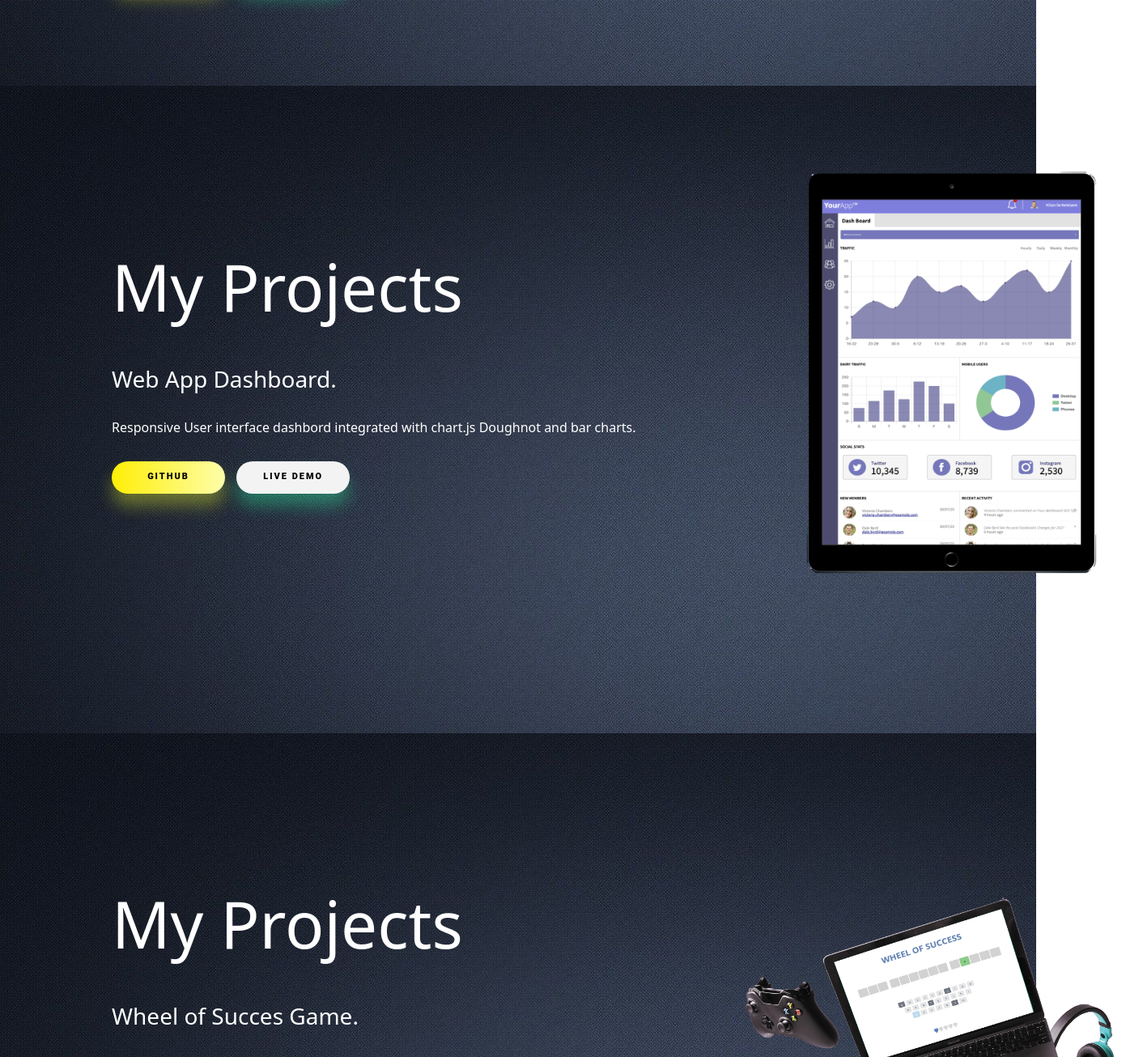
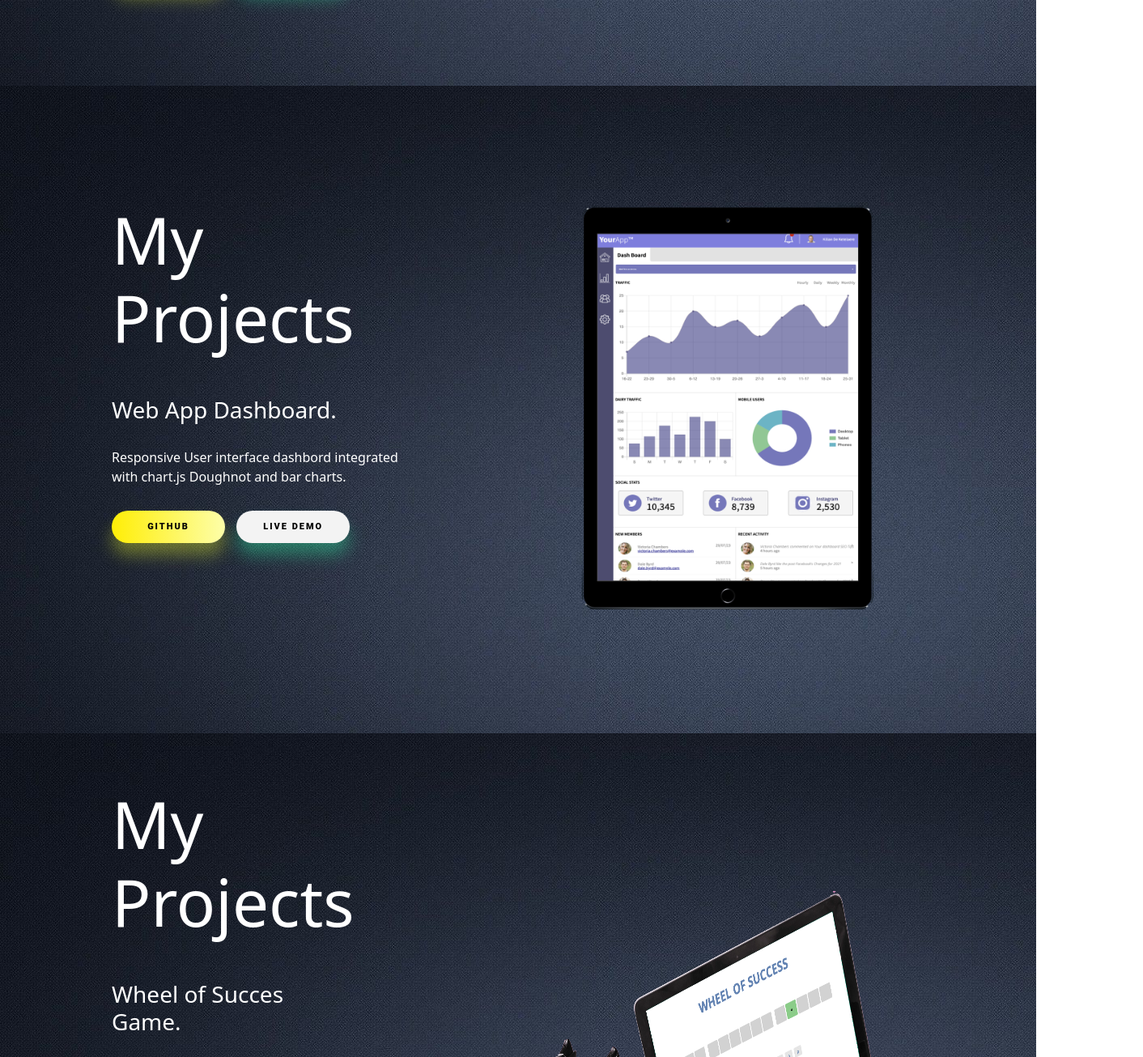
Before and after one commit to kiliandeketelaere/Techdegree-Project-Nine, a website: page index.html in a window 1280 px wide. Shown: the part 1494-2800 px from the top of the page at 81% size, 1412 px wide, since content can reach past the window. Drawn offline with nearby package versions, Linux system fonts and the light colour scheme.

Commit message:
Images responsive and html validator checked

```diff
--- a/index.html
+++ b/index.html
@@ -20,7 +20,7 @@
 
   <nav class="navbar fixed-top navbar-expand-lg navbar-dark" style=" background-color: transparent;">
     <div class="container-fluid">
-      <a class="navbar-brand" href="#">K</strong>ilian's Portfolio</a>
+      <a class="navbar-brand" href="#"><strong>K</strong>ilian's Portfolio</a>
       <button class="navbar-toggler" type="button" data-bs-toggle="collapse" data-bs-target="#navbarNav"
         aria-controls="navbarNav" aria-expanded="false" aria-label="Toggle navigation">
         <span class="navbar-toggler-icon"></span>
@@ -42,7 +42,6 @@
           </div>
         </div>
       </div>
-    </div>
     </div>
   </nav>
 
@@ -164,9 +163,9 @@
           <h3>Web App Dashboard.</h3>
           <p>Responsive User interface dashbord integrated with chart.js Doughnot and bar charts.</p>
 
+          <button class="button1" onclick="window.location.href='https://github.com/kiliandeketelaere/Techdegree-project-7';">Github</button>
+          <button class="button2" onclick="window.location.href='https://webapp-dashboard-kilian.netlify.app';">Live Demo</button>
 
-          <a href="https://github.com/kiliandeketelaere/Techdegree-project-7" ><button class="button1">Github</button></a>
-          <a href="https://webapp-dashboard-kilian.netlify.app"><button class="button2">Live Demo</button></a>
         </div>
         <div class="container-item2">
           <!-- <img src="webappiphone.png" alt="webaap" class="portfolio-images"> -->
@@ -207,11 +206,11 @@
           <p>When clicking on a wrong letter you will lose one heart. You only have 5 hearts to complete the game.</p>
           <p>Goodluck!</p>
 
-          <a href="https://github.com/kiliandeketelaere/Techdegree-project-6" ><button class="button1">Github</button></a>
-          <a href="https://wheel-of-success-kilian.netlify.app"><button class="button2">Live Demo</button></a>
+          <button class="button1" onclick="window.location.href='https://github.com/kiliandeketelaere/Techdegree-project-6';">Github</button>
+          <button class="button2" onclick="window.location.href='https://wheel-of-success-kilian.netlify.app';">Live Demo</button>
         </div>
         <div class="container-item2">
-          <img src="./images/ec0524599769d38a43d866d3694cf3db-gaming-laptop-mockup-composition (1).png" alt="wheelofsucces" class="portfolio-images2">
+          <img src="./images/wheelofsucces.png" alt="wheelofsucces" class="portfolio-images2">
 
         </div>
       </div>
@@ -243,8 +242,9 @@
       <p>You’ll request a JSON object from the API using fetch and parse the data so that 12 employees are listed in a grid with their thumbnail image, full name, email, and location.</p>
       <p> Clicking the employee’s image or name will open a modal window with more detailed information, such as the employee’s birthday and address.</p>
 
-      <a href="https://github.com/kiliandeketelaere/Techdegree-project-8" ><button class="button1">Github</button></a>
-      <a href="https://employee-directory-kilian.netlify.app"><button class="button2">Live Demo</button></a>
+      <button class="button1" onclick="window.location.href='https://github.com/kiliandeketelaere/Techdegree-project-8';">Github</button>
+      <button class="button2" onclick="window.location.href='https://employee-directory-kilian.netlify.app';">Live Demo</button>
+
     </div>
 
 
--- a/styles.css
+++ b/styles.css
@@ -176,9 +176,7 @@ flex-wrap: wrap;
     display: none;
     border-radius: 10%;
     margin-left: 200px;
-    width: 30%;
-    position: absolute;
-    margin-top: -100px;
+    width: 60%;
 }
 
 .grid3-box4 {
@@ -289,8 +287,10 @@ flex-wrap: wrap;
 .portfolio-images2 {
     display: none;
     border-radius: 10%;
-    width: 40%;
-    position: absolute;
+    width: 80%;
+    /* height: 60%; */
+    margin-left: 30%;
+    margin-top: 100px;
 }
 
 
```
Also changed, not shown: images/wheelofsucces.png (renamed from images/ec0524599769d38a43d866d3694cf3db-gaming-laptop-mockup-composition (1).png).
